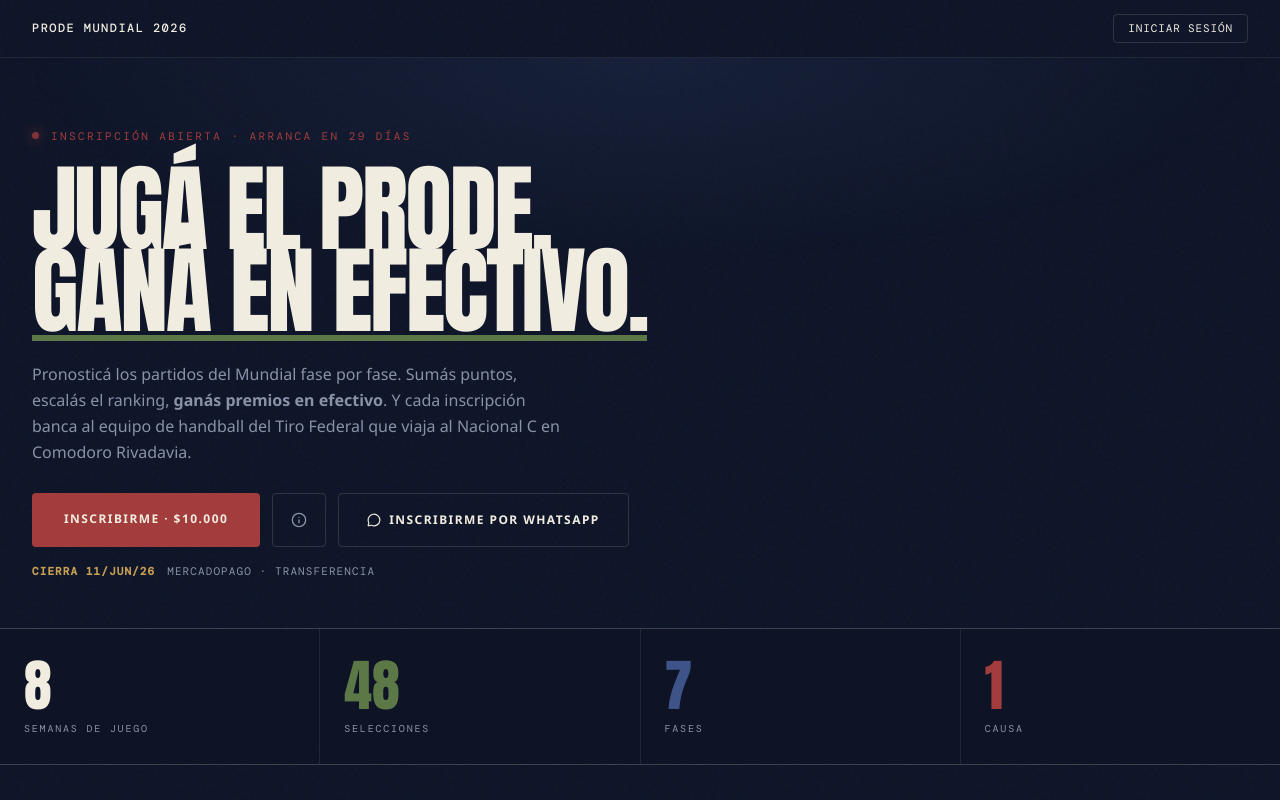
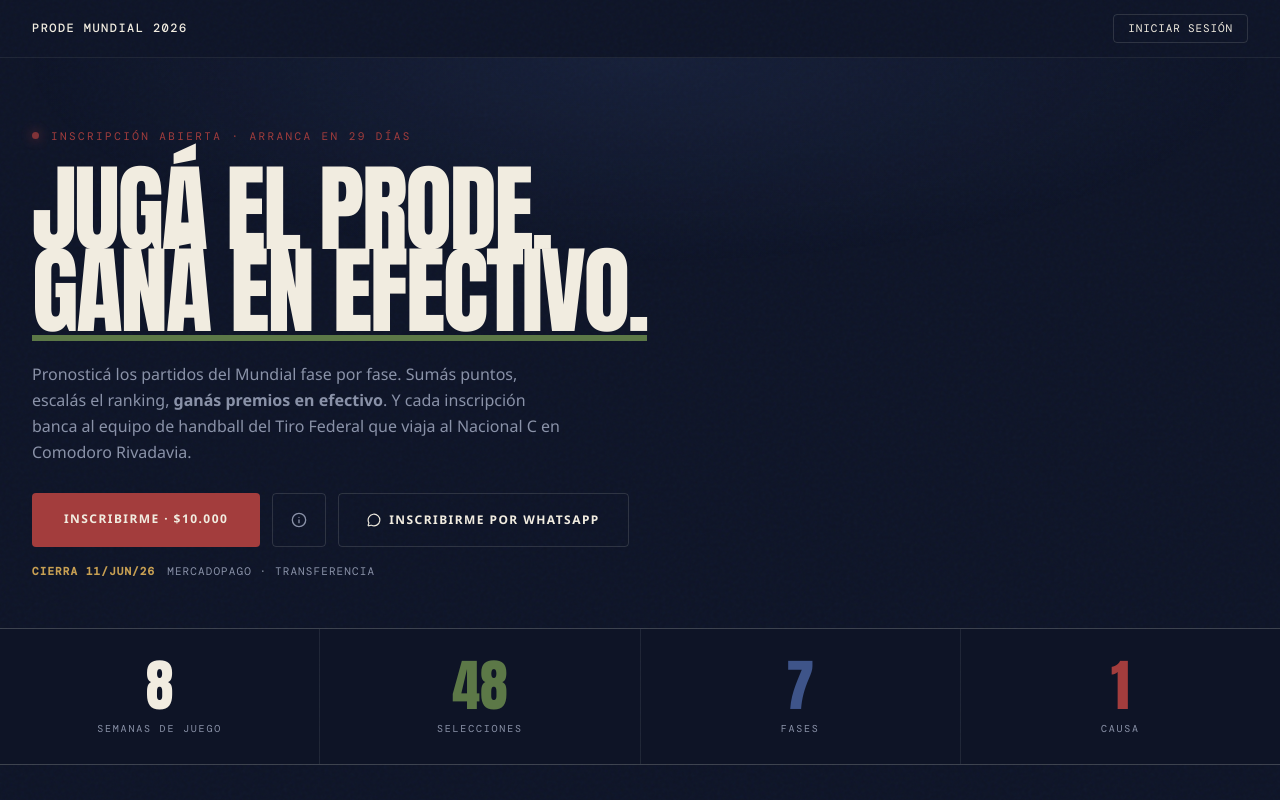
Before and after one commit to nicovelazquezz/prode, a Next.js app in the folder frontend/: page / in a window 1280 px wide. Shown: the top 800 px of the page. Built offline with nearby package versions, Linux system fonts and the light colour scheme.

Commit message:
chore(frontend): centrar stats y countdown en X/Y dentro de cada card
Co-Authored-By: Claude Opus 4.7 (1M context) <noreply@anthropic.com>

```diff
--- a/frontend/components/landing/landing-countdown.tsx
+++ b/frontend/components/landing/landing-countdown.tsx
@@ -52,7 +52,7 @@ export function LandingCountdown() {
         {cells.map((cell) => (
           <div
             key={cell.l}
-            className="rounded-sm border border-[var(--color-landing-line-strong)] bg-[var(--color-landing-surface)] p-6 text-center"
+            className="flex flex-col items-center justify-center rounded-sm border border-[var(--color-landing-line-strong)] bg-[var(--color-landing-surface)] p-6 text-center"
           >
             <span className="block font-[family-name:var(--font-landing-display)] text-5xl leading-none tabular-nums md:text-6xl">
               {cell.n}
--- a/frontend/components/landing/stats-bar.tsx
+++ b/frontend/components/landing/stats-bar.tsx
@@ -15,7 +15,10 @@ export function StatsBar() {
   return (
     <div className="grid grid-cols-2 gap-px border-y border-[var(--color-landing-line-strong)] bg-[var(--color-landing-line)] md:grid-cols-4">
       {LANDING.stats.map((stat) => (
-        <div key={stat.l} className="bg-[var(--color-landing-bg)] px-6 py-7">
+        <div
+          key={stat.l}
+          className="flex flex-col items-center justify-center bg-[var(--color-landing-bg)] px-6 py-7 text-center"
+        >
           <span
             className={`block font-[family-name:var(--font-landing-display)] text-[56px] leading-none ${COLOR_CLASS[stat.color] ?? COLOR_CLASS.default}`}
           >
```
